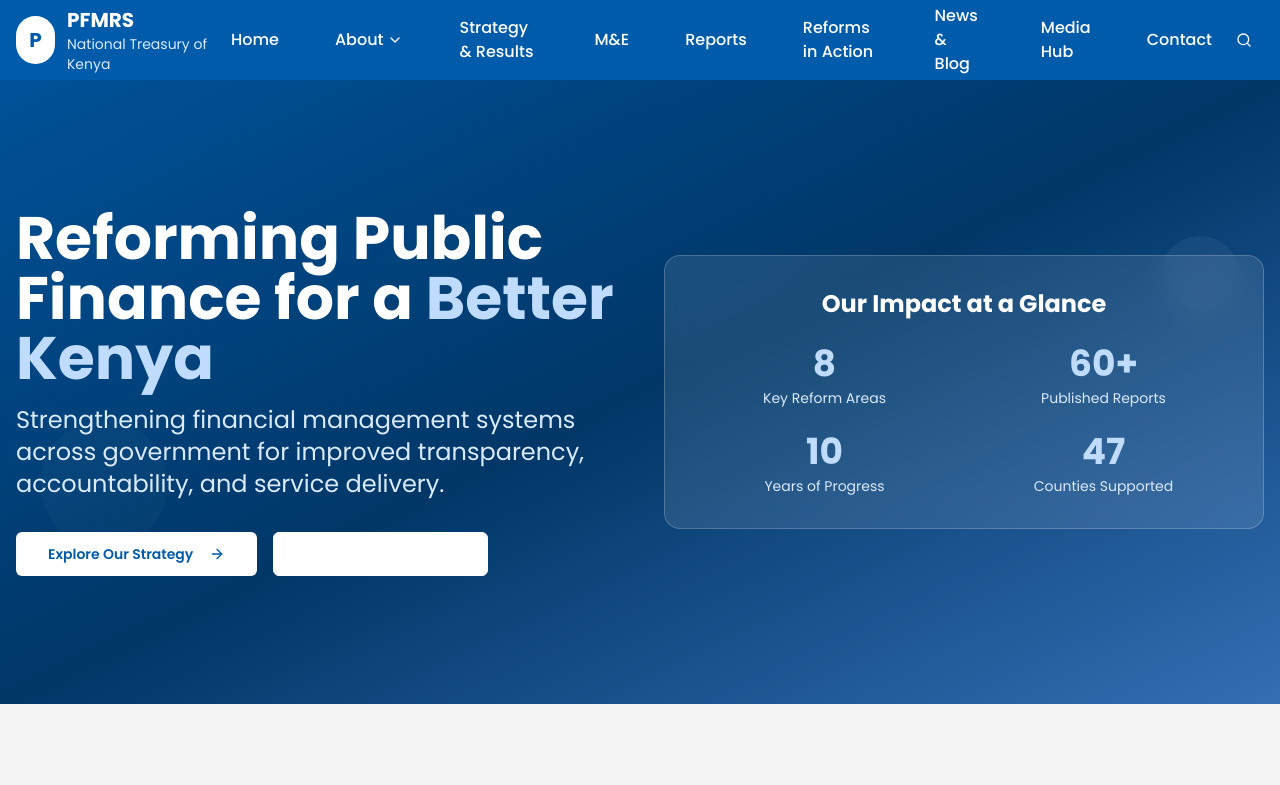
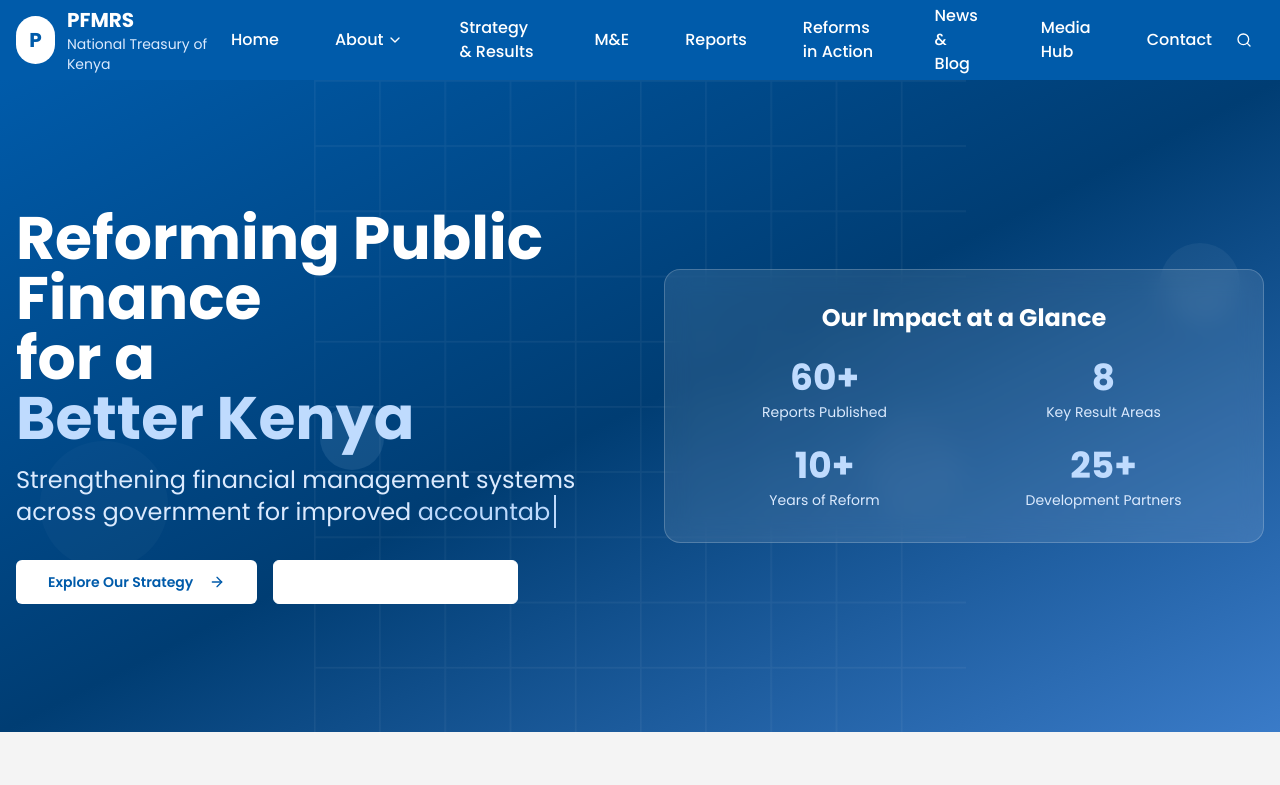
Before and after one commit to Jackson-Kibe/kenya-pfm-reforms-hub, a React (Vite) app: page / in a window 1280 px wide. Shown: the top 785 px of the page. Built offline with nearby package versions, Linux system fonts and the light colour scheme.

Commit message:
Enhance Hero section and first scroll interaction
Implement text animations, dynamic text, button enhancements, KPI counters, background improvements, and scroll interactions in the hero section. Add performance optimizations.

```diff
--- a/src/index.css
+++ b/src/index.css
@@ -1,3 +1,4 @@
+
 @tailwind base;
 @tailwind components;
 @tailwind utilities;
@@ -37,47 +38,32 @@
     --radius: 0.5rem;
 
     --sidebar-background: 0 0% 98%;
-
     --sidebar-foreground: 240 5.3% 26.1%;
-
     --sidebar-primary: 240 5.9% 10%;
-
     --sidebar-primary-foreground: 0 0% 98%;
-
     --sidebar-accent: 240 4.8% 95.9%;
-
     --sidebar-accent-foreground: 240 5.9% 10%;
-
     --sidebar-border: 220 13% 91%;
-
     --sidebar-ring: 217.2 91.2% 59.8%;
   }
 
   .dark {
     --background: 222.2 84% 4.9%;
     --foreground: 210 40% 98%;
-
     --card: 222.2 84% 4.9%;
     --card-foreground: 210 40% 98%;
-
     --popover: 222.2 84% 4.9%;
     --popover-foreground: 210 40% 98%;
-
     --primary: 210 40% 98%;
     --primary-foreground: 222.2 47.4% 11.2%;
-
     --secondary: 217.2 32.6% 17.5%;
     --secondary-foreground: 210 40% 98%;
-
     --muted: 217.2 32.6% 17.5%;
     --muted-foreground: 215 20.2% 65.1%;
-
     --accent: 217.2 32.6% 17.5%;
     --accent-foreground: 210 40% 98%;
-
     --destructive: 0 62.8% 30.6%;
     --destructive-foreground: 210 40% 98%;
-
     --border: 217.2 32.6% 17.5%;
     --input: 217.2 32.6% 17.5%;
     --ring: 212.7 26.8% 83.9%;
@@ -100,4 +86,32 @@
   body {
     @apply bg-background text-foreground;
   }
+
+  /* Respect user's motion preferences */
+  @media (prefers-reduced-motion: reduce) {
+    *,
+    *::before,
+    *::after {
+      animation-duration: 0.01ms !important;
+      animation-iteration-count: 1 !important;
+      transition-duration: 0.01ms !important;
+      scroll-behavior: auto !important;
+    }
+  }
 }
+
+@layer utilities {
+  /* Custom hover effects for interactive elements */
+  .hover-glow {
+    @apply transition-all duration-300 hover:shadow-lg hover:shadow-primary/20;
+  }
+
+  .hover-lift {
+    @apply transition-transform duration-300 hover:-translate-y-1 hover:scale-105;
+  }
+
+  /* Enhanced button styles */
+  .btn-enhanced {
+    @apply transition-all duration-300 hover:scale-105 hover:shadow-lg hover:shadow-primary/30 active:scale-95;
+  }
+}
--- a/src/pages/Home.tsx
+++ b/src/pages/Home.tsx
@@ -1,5 +1,4 @@
-
-import React, { useState, useEffect } from 'react';
+import React, { useState, useEffect, useRef } from 'react';
 import { Link } from 'react-router-dom';
 import { Button } from '@/components/ui/button';
 import { Card, CardContent } from '@/components/ui/card';
@@ -12,13 +11,21 @@ import {
   Play,
   Target,
   CheckCircle,
-  Award
+  Award,
+  X
 } from 'lucide-react';
 
-const AnimatedCounter = ({ end, duration = 2000, suffix = '' }: { end: number; duration?: number; suffix?: string }) => {
+const AnimatedCounter = ({ end, duration = 2000, suffix = '', isVisible }: {
+  end: number;
+  duration?: number;
+  suffix?: string;
+  isVisible: boolean;
+}) => {
   const [count, setCount] = useState(0);
 
   useEffect(() => {
+    if (!isVisible) return;
+
     let start = 0;
     const increment = end / (duration / 16);
     const timer = setInterval(() => {
@@ -32,19 +39,86 @@ const AnimatedCounter = ({ end, duration = 2000, suffix = '' }: { end: number; d
     }, 16);
 
     return () => clearInterval(timer);
-  }, [end, duration]);
+  }, [end, duration, isVisible]);
 
   return <span className="animate-counter-up">{count}{suffix}</span>;
 };
 
+const DynamicTypewriter = () => {
+  const phrases = ['transparency', 'accountability', 'efficiency', 'service delivery', 'digital finance'];
+  const [currentPhrase, setCurrentPhrase] = useState(0);
+  const [currentText, setCurrentText] = useState('');
+  const [isDeleting, setIsDeleting] = useState(false);
+  const [typingSpeed, setTypingSpeed] = useState(150);
+
+  useEffect(() => {
+    const handleTyping = () => {
+      const current = phrases[currentPhrase];
+
+      if (isDeleting) {
+        setCurrentText(current.substring(0, currentText.length - 1));
+        setTypingSpeed(50);
+      } else {
+        setCurrentText(current.substring(0, currentText.length + 1));
+        setTypingSpeed(150);
+      }
+
+      if (!isDeleting && currentText === current) {
+        setTimeout(() => setIsDeleting(true), 2000);
+      } else if (isDeleting && currentText === '') {
+        setIsDeleting(false);
+        setCurrentPhrase((prev) => (prev + 1) % phrases.length);
+      }
+    };
+
+    const timer = setTimeout(handleTyping, typingSpeed);
+    return () => clearTimeout(timer);
+  }, [currentText, isDeleting, currentPhrase, typingSpeed, phrases]);
+
+  return (
+    <span className="text-blue-200 border-r-2 border-blue-200 pr-1 animate-pulse">
+      {currentText}
+    </span>
+  );
+};
+
+const VideoModal = ({ isOpen, onClose }: { isOpen: boolean; onClose: () => void }) => {
+  if (!isOpen) return null;
+
+  return (
+    <div className="fixed inset-0 bg-black/80 z-50 flex items-center justify-center p-4 animate-fade-in">
+      <div className="bg-white rounded-lg max-w-4xl w-full max-h-[80vh] overflow-hidden animate-scale-in">
+        <div className="flex justify-between items-center p-4 border-b">
+          <h3 className="text-xl font-semibold">Kenya's Public Finance Reform Journey</h3>
+          <Button variant="ghost" size="sm" onClick={onClose}>
+            <X className="w-5 h-5" />
+          </Button>
+        </div>
+        <div className="aspect-video">
+          <iframe
+            src="https://www.youtube.com/embed/dQw4w9WgXcQ"
+            title="Kenya PFM Reform Video"
+            className="w-full h-full"
+            allow="accelerometer; autoplay; clipboard-write; encrypted-media; gyroscope; picture-in-picture"
+            allowFullScreen
+          />
+        </div>
+      </div>
+    </div>
+  );
+};
+
 const Home = () => {
   const [currentSlide, setCurrentSlide] = useState(0);
+  const [isVideoModalOpen, setIsVideoModalOpen] = useState(false);
+  const [countersVisible, setCountersVisible] = useState(false);
+  const countersRef = useRef<HTMLDivElement>(null);
 
   const heroStats = [
-    { number: 8, suffix: '', label: 'Key Reform Areas' },
-    { number: 60, suffix: '+', label: 'Published Reports' },
-    { number: 10, suffix: '', label: 'Years of Progress' },
-    { number: 47, suffix: '', label: 'Counties Supported' }
+    { number: 60, suffix: '+', label: 'Reports Published' },
+    { number: 8, suffix: '', label: 'Key Result Areas' },
+    { number: 10, suffix: '+', label: 'Years of Reform' },
+    { number: 25, suffix: '+', label: 'Development Partners' }
   ];
 
   const navigationCards = [
@@ -106,46 +180,109 @@ const Home = () => {
     return () => clearInterval(timer);
   }, []);
 
+  useEffect(() => {
+    const observer = new IntersectionObserver(
+      ([entry]) => {
+        if (entry.isIntersecting) {
+          setCountersVisible(true);
+        }
+      },
+      { threshold: 0.3 }
+    );
+
+    if (countersRef.current) {
+      observer.observe(countersRef.current);
+    }
+
+    return () => observer.disconnect();
+  }, []);
+
   return (
     <div className="min-h-screen">
-      {/* Hero Section */}
+      {/* Enhanced Hero Section */}
       <section className="relative bg-gradient-to-br from-primary via-primary-dark to-primary-light text-white py-20 lg:py-32 overflow-hidden">
-        <div className="absolute inset-0 bg-black/10"></div>
+        {/* Animated Background Elements */}
+        <div className="absolute inset-0">
+          <div className="absolute top-1/4 right-10 w-20 h-20 bg-white/5 rounded-full animate-pulse"></div>
+          <div className="absolute bottom-1/4 left-10 w-32 h-32 bg-white/5 rounded-full animate-pulse" style={{ animationDelay: '1s' }}></div>
+          <div className="absolute top-1/2 left-1/4 w-16 h-16 bg-blue-200/10 rounded-full animate-pulse" style={{ animationDelay: '2s' }}></div>
+          <div className="absolute bottom-1/3 right-1/4 w-24 h-24 bg-white/5 rounded-full animate-pulse" style={{ animationDelay: '3s' }}></div>
+        </div>
+
+        {/* Background Pattern */}
+        <div className="absolute inset-0 opacity-5">
+          <svg className="w-full h-full" viewBox="0 0 100 100" xmlns="http://www.w3.org/2000/svg">
+            <defs>
+              <pattern id="grid" width="10" height="10" patternUnits="userSpaceOnUse">
+                <path d="M 10 0 L 0 0 0 10" fill="none" stroke="currentColor" strokeWidth="0.5"/>
+              </pattern>
+            </defs>
+            <rect width="100" height="100" fill="url(#grid)" />
+          </svg>
+        </div>
+
         <div className="container mx-auto px-4 relative z-10">
           <div className="grid grid-cols-1 lg:grid-cols-2 gap-12 items-center">
-            <div className="space-y-8 animate-fade-in">
+            <div className="space-y-8">
+              {/* Animated Headlines */}
               <div className="space-y-4">
                 <h1 className="text-4xl lg:text-6xl font-bold leading-tight">
-                  Reforming Public Finance for a
-                  <span className="text-blue-200"> Better Kenya</span>
+                  <span className="block animate-slide-up" style={{ animationDelay: '0ms' }}>
+                    Reforming Public Finance
+                  </span>
+                  <span className="block animate-slide-up" style={{ animationDelay: '80ms' }}>
+                    for a
+                  </span>
+                  <span className="block text-blue-200 animate-slide-up" style={{ animationDelay: '160ms' }}>
+                    Better Kenya
+                  </span>
                 </h1>
-                <p className="text-xl lg:text-2xl text-blue-100 leading-relaxed">
-                  Strengthening financial management systems across government for improved transparency, accountability, and service delivery.
+                <p className="text-xl lg:text-2xl text-blue-100 leading-relaxed animate-fade-in" style={{ animationDelay: '600ms' }}>
+                  Strengthening financial management systems across government for improved{' '}
+                  <DynamicTypewriter />
                 </p>
               </div>
 
-              <div className="flex flex-col sm:flex-row gap-4">
-                <Button asChild size="lg" className="bg-white text-primary hover:bg-blue-50 font-semibold">
+              {/* Enhanced CTA Buttons */}
+              <div className="flex flex-col sm:flex-row gap-4 animate-fade-in" style={{ animationDelay: '800ms' }}>
+                <Button
+                  asChild
+                  size="lg"
+                  className="bg-white text-primary hover:bg-blue-50 font-semibold hover:scale-105 transition-all duration-300 hover:shadow-lg"
+                >
                   <Link to="/strategy">
                     Explore Our Strategy
                     <ArrowRight className="w-5 h-5 ml-2" />
                   </Link>
                 </Button>
-                <Button variant="outline" size="lg" className="border-white text-white hover:bg-white hover:text-primary font-semibold">
+                <Button
+                  variant="outline"
+                  size="lg"
+                  className="border-white text-white hover:bg-white hover:text-primary font-semibold hover:scale-105 transition-all duration-300 hover:shadow-lg"
+                  onClick={() => setIsVideoModalOpen(true)}
+                >
                   <Play className="w-5 h-5 mr-2" />
-                  Watch Overview
+                  Watch Reform Video
                 </Button>
               </div>
             </div>
 
-            <div className="relative animate-slide-up">
-              <div className="bg-white/10 backdrop-blur-md rounded-2xl p-8 border border-white/20">
-                <h3 className="text-2xl font-bold mb-6 text-center">Our Impact at a Glance</h3>
+            {/* Enhanced KPI Section */}
+            <div className="relative">
+              <div
+                ref={countersRef}
+                className="bg-white/10 backdrop-blur-md rounded-2xl p-8 border border-white/20 hover:bg-white/15 transition-all duration-300"
+              >
+                <h3 className="text-2xl font-bold mb-6 text-center animate-fade-in">Our Impact at a Glance</h3>
                 <div className="grid grid-cols-2 gap-6">
                   {heroStats.map((stat, index) => (
-                    <div key={index} className="text-center">
+                    <div key={index} className="text-center animate-slide-up" style={{ animationDelay: `${index * 100}ms` }}>
                       <div className="text-3xl lg:text-4xl font-bold text-blue-200">
-                        <AnimatedCounter end={stat.number} suffix={stat.suffix} />
+                        <AnimatedCounter
+                          end={stat.number}
+                          suffix={stat.suffix}
+                          isVisible={countersVisible}
+                        />
                       </div>
                       <div className="text-sm text-blue-100 mt-1">{stat.label}</div>
                     </div>
@@ -155,10 +292,6 @@ const Home = () => {
             </div>
           </div>
         </div>
-
-        {/* Decorative Elements */}
-        <div className="absolute top-1/4 right-10 w-20 h-20 bg-white/5 rounded-full animate-pulse"></div>
-        <div className="absolute bottom-1/4 left-10 w-32 h-32 bg-white/5 rounded-full animate-pulse delay-1000"></div>
       </section>
 
       {/* Navigation Cards */}
@@ -175,7 +308,11 @@ const Home = () => {
 
           <div className="grid grid-cols-1 md:grid-cols-2 lg:grid-cols-4 gap-6">
             {navigationCards.map((card, index) => (
-              <Card key={index} className="group hover:shadow-xl transition-all duration-300 animate-slide-up" style={{ animationDelay: `${index * 0.1}s` }}>
+              <Card
+                key={index}
+                className="group hover:shadow-xl transition-all duration-300 animate-slide-up hover:scale-105 hover:-translate-y-1"
+                style={{ animationDelay: `${index * 0.1}s` }}
+              >
                 <CardContent className="p-6">
                   <div className={`w-12 h-12 rounded-lg ${card.color} flex items-center justify-center mb-4 group-hover:scale-110 transition-transform duration-300`}>
                     <card.icon className="w-6 h-6 text-white" />
@@ -225,7 +362,7 @@ const Home = () => {
                 ))}
               </div>
 
-              <Button asChild size="lg" className="bg-primary hover:bg-primary-dark">
+              <Button asChild size="lg" className="bg-primary hover:bg-primary-dark hover:scale-105 transition-all duration-300">
                 <Link to="/strategy">
                   View Full Strategy
                   <ArrowRight className="w-5 h-5 ml-2" />
@@ -234,21 +371,21 @@ const Home = () => {
             </div>
 
             <div className="relative animate-slide-up">
-              <div className="bg-gradient-to-br from-primary to-primary-light rounded-2xl p-8 text-white">
+              <div className="bg-gradient-to-br from-primary to-primary-light rounded-2xl p-8 text-white hover:scale-105 transition-transform duration-300">
                 <div className="flex items-center mb-6">
                   <Award className="w-8 h-8 mr-3" />
                   <h3 className="text-2xl font-bold">Achievement Highlights</h3>
                 </div>
                 <div className="space-y-4">
-                  <div className="bg-white/10 rounded-lg p-4">
+                  <div className="bg-white/10 rounded-lg p-4 hover:bg-white/20 transition-colors duration-300">
                     <div className="text-2xl font-bold">95%</div>
                     <div className="text-blue-100">Counties with improved PFM systems</div>
                   </div>
-                  <div className="bg-white/10 rounded-lg p-4">
+                  <div className="bg-white/10 rounded-lg p-4 hover:bg-white/20 transition-colors duration-300">
                     <div className="text-2xl font-bold">KSh 2.1T</div>
                     <div className="text-blue-100">Better managed public resources</div>
                   </div>
-                  <div className="bg-white/10 rounded-lg p-4">
+                  <div className="bg-white/10 rounded-lg p-4 hover:bg-white/20 transition-colors duration-300">
                     <div className="text-2xl font-bold">3M+</div>
                     <div className="text-blue-100">Citizens benefiting from reforms</div>
                   </div>
@@ -356,6 +493,9 @@ const Home = () => {
           </div>
         </div>
       </section>
+
+      {/* Video Modal */}
+      <VideoModal isOpen={isVideoModalOpen} onClose={() => setIsVideoModalOpen(false)} />
     </div>
   );
 };
--- a/tailwind.config.ts
+++ b/tailwind.config.ts
@@ -111,9 +111,27 @@ export default {
 						transform: 'translateY(0)'
 					}
 				},
+				'scale-in': {
+					'0%': {
+						opacity: '0',
+						transform: 'scale(0.95)'
+					},
+					'100%': {
+						opacity: '1',
+						transform: 'scale(1)'
+					}
+				},
 				'counter-up': {
 					'0%': { transform: 'translateY(20px)', opacity: '0' },
 					'100%': { transform: 'translateY(0)', opacity: '1' }
+				},
+				'typewriter': {
+					'0%': { width: '0' },
+					'100%': { width: '100%' }
+				},
+				'blink': {
+					'0%, 50%': { borderColor: 'transparent' },
+					'51%, 100%': { borderColor: 'currentColor' }
 				}
 			},
 			animation: {
@@ -121,7 +139,10 @@ export default {
 				'accordion-up': 'accordion-up 0.2s ease-out',
 				'fade-in': 'fade-in 0.6s ease-out',
 				'slide-up': 'slide-up 0.8s ease-out',
-				'counter-up': 'counter-up 0.8s ease-out'
+				'scale-in': 'scale-in 0.3s ease-out',
+				'counter-up': 'counter-up 0.8s ease-out',
+				'typewriter': 'typewriter 2s steps(20) infinite',
+				'blink': 'blink 1s infinite'
 			}
 		}
 	},
```
Also changed, not shown: src/components/Header.tsx (+30 -21 lines).
